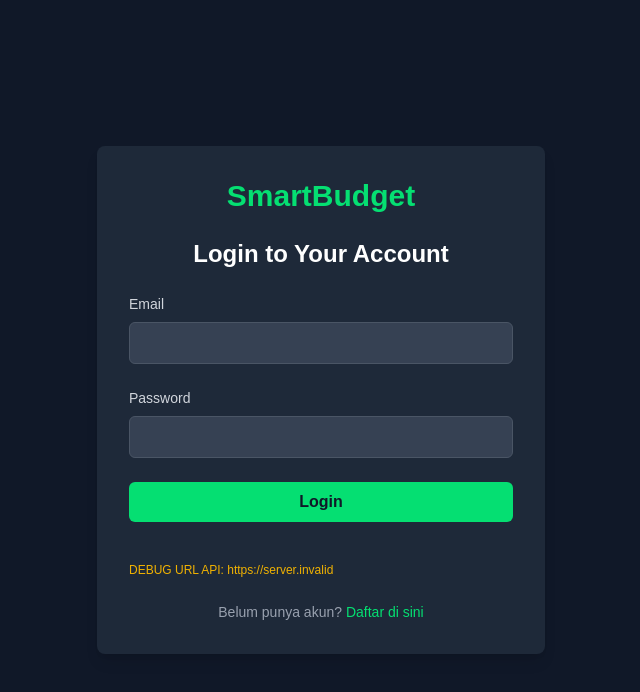
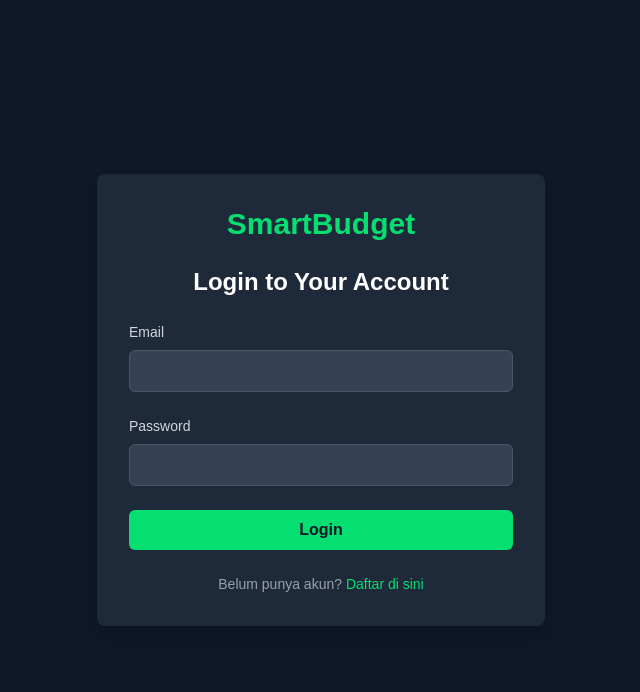
Before and after one commit to ImmanuelValentino/smart-budget-app, a Next.js app in the folder client/: page /login in a window 1280 px wide. Shown: the top 692 px of the page, without its empty margins (319-959 px from the left). Built offline with nearby package versions, Linux system fonts and the light colour scheme; no server answers.

Commit message:
Delete Debug API

```diff
--- a/client/src/app/login/page.jsx
+++ b/client/src/app/login/page.jsx
@@ -58,9 +58,6 @@
                     >
                         Login
                     </button>
-                    <p className="mt-4 text-xs text-yellow-500">
-                        DEBUG URL API: {process.env.NEXT_PUBLIC_API_URL || "TIDAK DITEMUKAN"}
-                    </p>
                 </form>
                 <p className="text-sm text-center text-gray-400">
                     Belum punya akun?{' '}
```
